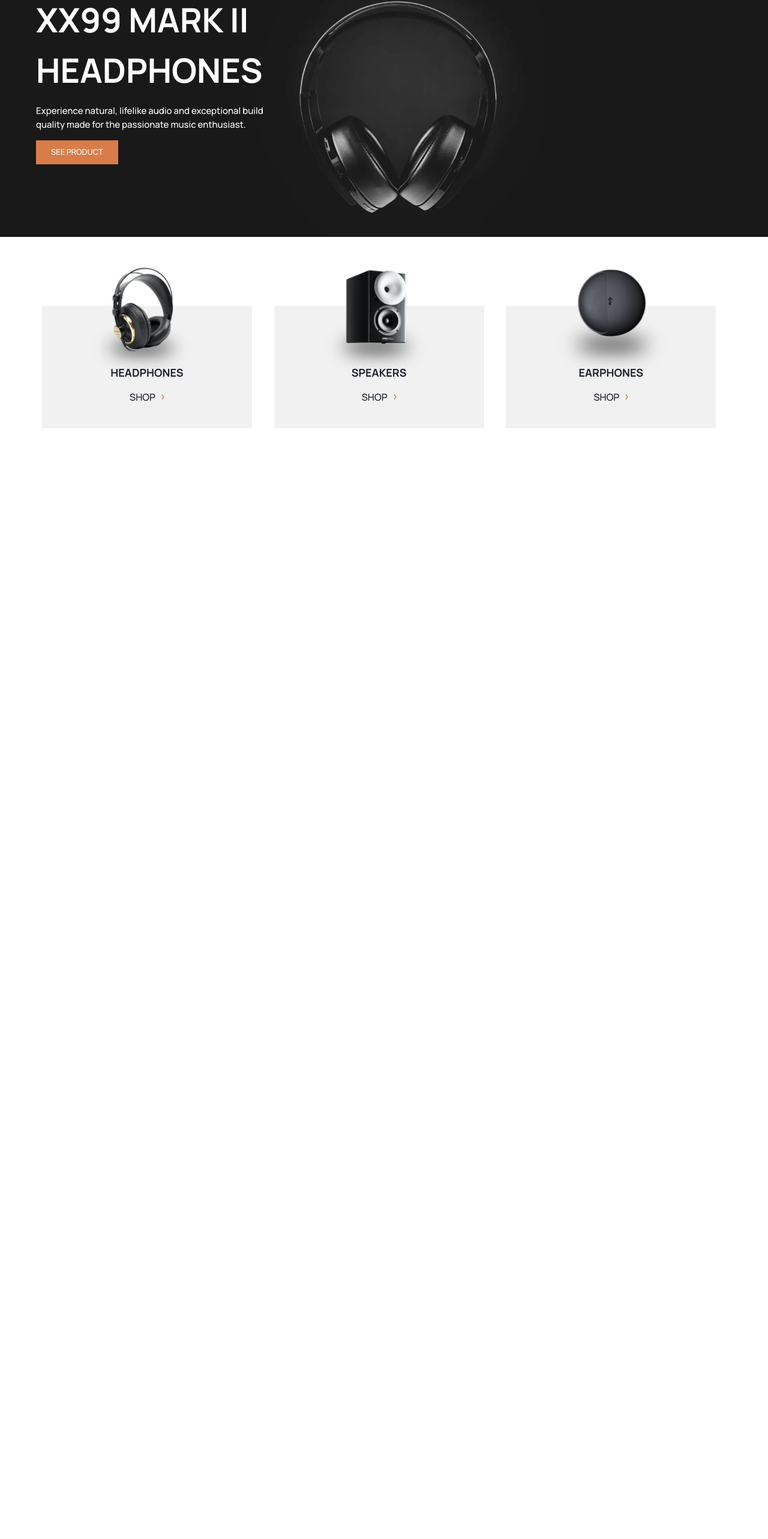
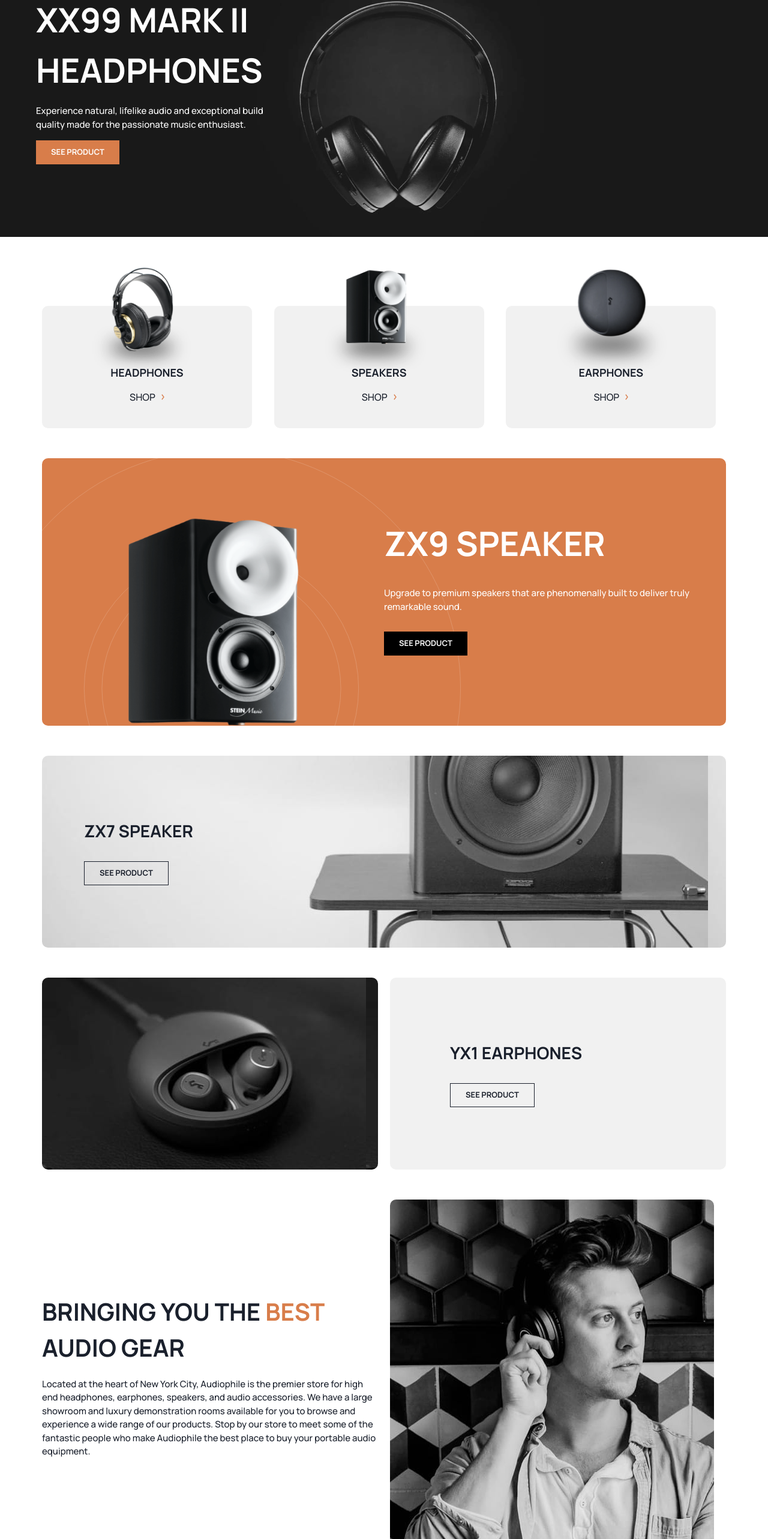
Before and after one commit to curlos/ecommerce-audiophile-react, a React (Create React App) app: page / in a window 1280 px wide. Shown: the part 171-2737 px from the top of the page at 60% size. Before the commit the page ends 935 px from the top, so only its background shows below. Built offline with nearby package versions, Linux system fonts and the light colour scheme.

Commit message:
added home page

```diff
--- a/src/pages/Home.tsx
+++ b/src/pages/Home.tsx
@@ -1,6 +1,7 @@
 import React from 'react';
 import Navbar from '../components/Navbar';
 import { Box, Text, Image, VStack, Button, Flex, Grid } from '@chakra-ui/react';
+import Footer from '../components/Footer';
 
 const Home = () => {
   return (
@@ -12,7 +13,7 @@ const Home = () => {
           <Text fontWeight="400" fontSize="14px" letterSpacing="10px">NEW PRODUCT</Text>
           <Text fontWeight="bold" fontSize="56px">XX99 MARK II HEADPHONES</Text>
           <Text fontWeight="medium" fontSize="15px">Experience natural, lifelike audio and exceptional build quality made for the passionate music enthusiast.</Text>
-          <Button bgColor="#D87D4A" fontWeight="medium" fontSize="13px" px="25px" py="15px" borderRadius="0px">SEE PRODUCT</Button>
+          <Button bgColor="#D87D4A" fontWeight="bold" fontSize="13px" px="25px" py="15px" borderRadius="0px">SEE PRODUCT</Button>
         </VStack>
       </Box>
 
@@ -20,7 +21,7 @@ const Home = () => {
         <Box>
           <Image src="/assets/shared/desktop/image-category-thumbnail-headphones.png" height="185px" mb="-120px" ml="70px" />
 
-          <Flex flexDirection="column" justify="flex-end" align="center" gap="15px" py="40px" w="350px" h="204px" bgColor="#F1F1F1">
+          <Flex flexDirection="column" justify="flex-end" align="center" gap="15px" py="40px" w="350px" h="204px" bgColor="#F1F1F1" borderRadius="10px">
             <Text fontWeight="bold" fontSize="18px">HEADPHONES</Text>
             <Flex align="center" gap="10px">
               <Text>SHOP</Text>
@@ -32,7 +33,7 @@ const Home = () => {
         <Box>
           <Image src="/assets/shared/desktop/image-category-thumbnail-speakers.png" height="185px" mb="-120px" ml="70px" />
 
-          <Flex flexDirection="column" justify="flex-end" align="center" gap="15px" py="40px" w="350px" h="204px" bgColor="#F1F1F1">
+          <Flex flexDirection="column" justify="flex-end" align="center" gap="15px" py="40px" w="350px" h="204px" bgColor="#F1F1F1" borderRadius="10px">
             <Text fontWeight="bold" fontSize="18px">SPEAKERS</Text>
             <Flex align="center" gap="10px">
               <Text>SHOP</Text>
@@ -44,7 +45,7 @@ const Home = () => {
         <Box>
           <Image src="/assets/shared/desktop/image-category-thumbnail-earphones.png" height="185px" mb="-120px" ml="70px" />
 
-          <Flex flexDirection="column" justify="flex-end" align="center" gap="15px" py="40px" w="350px" h="204px" bgColor="#F1F1F1">
+          <Flex flexDirection="column" justify="flex-end" align="center" gap="15px" py="40px" w="350px" h="204px" bgColor="#F1F1F1" borderRadius="10px">
             <Text fontWeight="bold" fontSize="18px">EARPHONES</Text>
             <Flex align="center" gap="10px">
               <Text>SHOP</Text>
@@ -54,6 +55,47 @@ const Home = () => {
         </Box>
 
       </Grid>
+
+      <Grid templateColumns="repeat(2, 1fr)" mx="70px" pt="100px" bgColor="#D87D4A" bgImage="/assets/home/desktop/pattern-circles.svg" bgSize="70%" bgRepeat="no-repeat" bgPosition="-100px -15px" borderRadius="10px">
+        <Flex justify="center">
+          <Image src="/assets/home/desktop/image-speaker-zx9.png" w="50%" clipPath="rect(0, 0, 20px, 0)" />
+        </Flex>
+
+        <VStack textColor="#FFFFFF" spacing="30px" align="start">
+          <Text fontWeight="bold" fontSize="56px">ZX9 SPEAKER</Text>
+          <Text fontWeight="medium" fontSize="15px">Upgrade to premium speakers that are phenomenally built to deliver truly remarkable sound.</Text>
+          <Button bgColor="#000000" fontWeight="bold" fontSize="13px" px="25px" py="15px" borderRadius="0px">SEE PRODUCT</Button>
+        </VStack>
+
+      </Grid>
+
+      <Flex flexDirection="column" gap="20px" justify="center" bgImage="/assets/home/desktop/image-speaker-zx7.jpg" height="320px" mx="70px" my="50px" borderRadius="10px" px="70px">
+        <Box>
+          <Text fontWeight="bold" fontSize="28px">ZX7 SPEAKER</Text>
+          <Button bgColor="transparent" fontWeight="bold" fontSize="13px" px="25px" py="15px" borderRadius="0px" border="1px" mt="30px">SEE PRODUCT</Button>
+        </Box>
+      </Flex>
+
+      <Grid templateColumns="1fr 1fr" gap="20px" mx="70px">
+        <Box bgImage="/assets/home/desktop/image-earphones-yx1.jpg" height="320px" borderRadius="10px" />
+        <Flex direction="column" bgColor="#F1F1F1" borderRadius="10px" justify="center" align="start" px="100px">
+          <Text fontWeight="bold" fontSize="28px">YX1 EARPHONES</Text>
+          <Button bgColor="transparent" fontWeight="bold" fontSize="13px" px="25px" py="15px" borderRadius="0px" border="1px" mt="30px">SEE PRODUCT</Button>
+        </Flex>
+      </Grid>
+
+      <Grid templateColumns="1fr 1fr" gap="20px" mx="70px" my="50px">
+        <VStack spacing="20px" align="start" d="flex" flexDirection="column" justify="center">
+          <Text textTransform="uppercase" fontWeight="bold" fontSize="40px">Bringing you the <Text d="inline" color="#D87D4A">best</Text> audio gear</Text>
+          <Text fontSize="15px" fontWeight="medium">
+            Located at the heart of New York City, Audiophile is the premier store for high end headphones, earphones, speakers, and audio accessories. We have a large showroom and luxury demonstration rooms available for you to browse and experience a wide range of our products. Stop by our store to meet some of the fantastic people who make Audiophile the best place to buy your portable audio equipment.
+          </Text>
+        </VStack>
+
+        <Image src="/assets/shared/desktop/image-best-gear.jpg" borderRadius="10px" />
+      </Grid>
+
+      <Footer />
     </Box>
   );
 };
```
